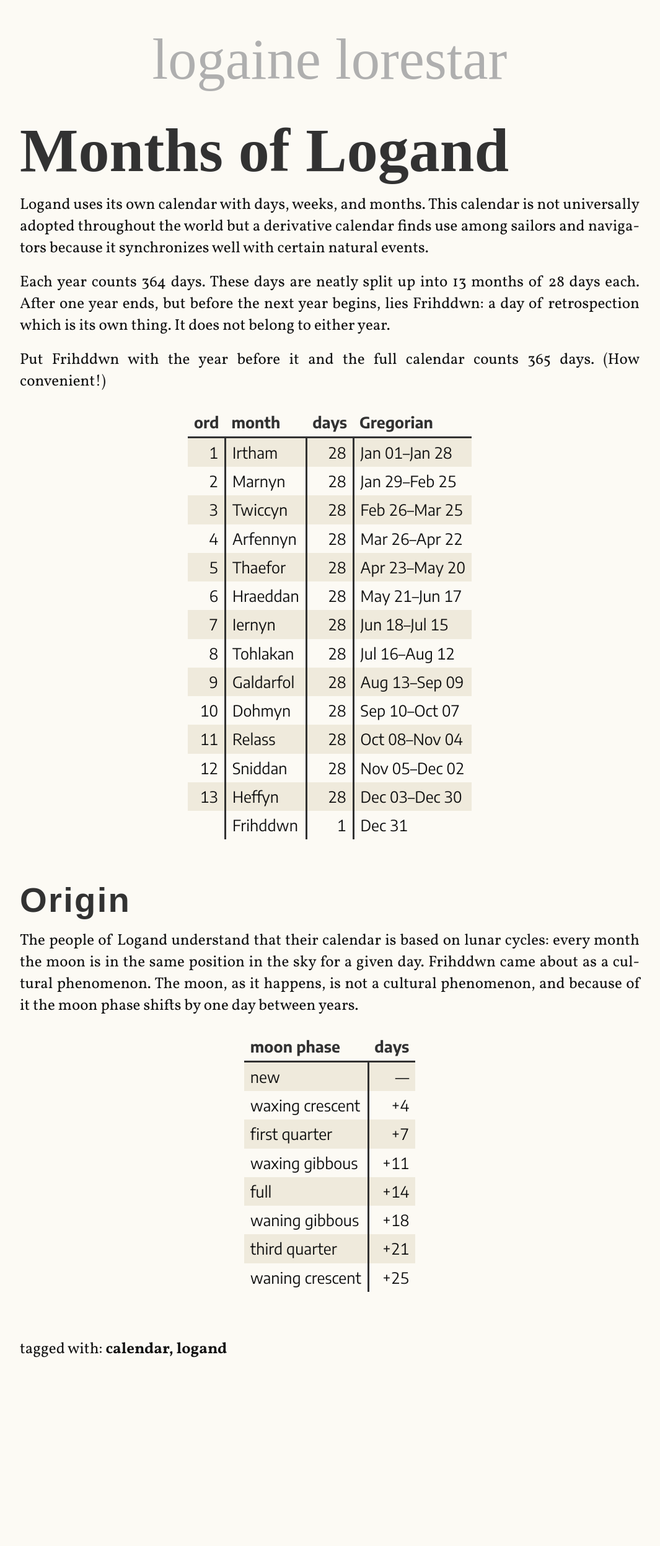
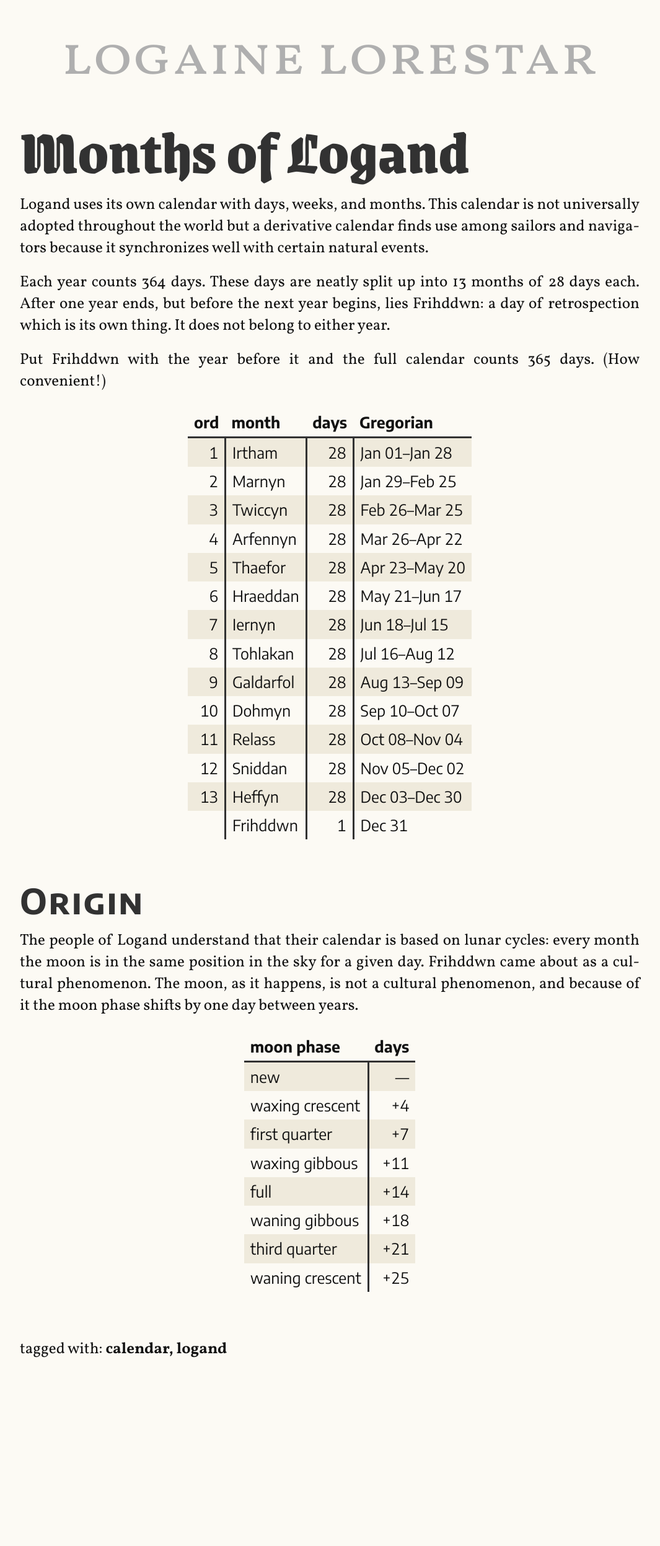
Before and after one commit to bjogart/logaine-lorestar, a Jekyll site: the page built from _posts/2023-10-22-months_of_logand.md, in a window 1280 px wide. Shown: the whole page at 62% size, without its empty margins (26-1091 px from the left). Built offline with Jekyll 4.4.1, drawn with Linux system fonts in a browser that asks for light colours; some web fonts are replaced.

Commit message:
Self-host fonts

```diff
--- a/_layouts/default.html
+++ b/_layouts/default.html
@@ -6,15 +6,15 @@
     <meta name="viewport" content="width=device-width, initial-scale=1.0" />
     <link
       rel="shortcut icon"
-      href="{{ "/res/ico.png" | relative_url }}"
+      href="{{ "/res/img/ico.png" | relative_url }}"
       type="image/png"
     />
-    <link rel="stylesheet" href="{{ "/res/font.css" | relative_url }}" />
-    <link rel="stylesheet" href="{{ "/res/main.css" | relative_url }}" />
+    <link rel="stylesheet" href="{{ "/res/style/font.css" | relative_url }}" />
+    <link rel="stylesheet" href="{{ "/res/style/main.css" | relative_url }}" />
   </head>
   <body>
     <div class="pagenav"><a href="{{ site.baseurl }}">Logaine Lorestar</a></div>
     {{ content }}
-    <script src="{{ "/res/fit-elements.js" | relative_url }}"></script>
+    <script src="{{ "/res/script/fit-elements.js" | relative_url }}"></script>
   </body>
 </html>
--- a/res/font.css
+++ /dev/null
@@ -1 +0,0 @@
-@import url('https://fonts.googleapis.com/css2?family=Encode+Sans+Condensed:wght@100;200;300;400;500;600;700;800;900&family=Encode+Sans+Expanded:wght@100;200;300;400;500;600;700;800;900&family=Encode+Sans+SC:wght@100;200;300;400;500;600;700;800;900&family=Encode+Sans+Semi+Condensed:wght@100;200;300;400;500;600;700;800;900&family=Encode+Sans+Semi+Expanded:wght@100;200;300;400;500;600;700;800;900&family=Encode+Sans:wght@100;200;300;400;500;600;700;800;900&family=Grenze+Gotisch:wght@100;200;300;400;500;600;700;800;900&family=Libre+Baskerville:ital,wght@0,400;0,700;1,400&family=Vollkorn+SC:wght@400;600;700;900&family=Vollkorn:ital,wght@0,400;0,500;0,600;0,700;0,800;0,900;1,400;1,500;1,600;1,700;1,800;1,900&display=swap');
--- /dev/null
+++ b/res/style/font.css
@@ -0,0 +1,75 @@
+@font-face {
+  font-family: "Grenze Gotisch";
+  font-style: normal;
+  font-weight: 900;
+  src: url("../fonts/grenze-gotisch-v18-latin_latin-ext-900.woff2")
+    format("woff2");
+}
+
+@font-face {
+  font-family: "Vollkorn";
+  font-style: normal;
+  font-weight: 400;
+  src: url("../fonts/vollkorn-v23-latin_latin-ext-regular.woff2")
+    format("woff2");
+}
+
+@font-face {
+  font-family: "Vollkorn";
+  font-style: italic;
+  font-weight: 400;
+  src: url("../fonts/vollkorn-v23-latin_latin-ext-italic.woff2") format("woff2");
+}
+
+@font-face {
+  font-family: "Vollkorn";
+  font-style: normal;
+  font-weight: 700;
+  src: url("../fonts/vollkorn-v23-latin_latin-ext-700.woff2") format("woff2");
+}
+
+@font-face {
+  font-family: "Vollkorn SC";
+  font-style: normal;
+  font-weight: 400;
+  src: url("../fonts/vollkorn-sc-v11-latin_latin-ext-regular.woff2")
+    format("woff2");
+}
+
+@font-face {
+  font-family: "Vollkorn SC";
+  font-style: normal;
+  font-weight: 700;
+  src: url("../fonts/vollkorn-sc-v11-latin_latin-ext-700.woff2") format("woff2");
+}
+
+@font-face {
+  font-family: "Encode Sans";
+  font-style: normal;
+  font-weight: 400;
+  src: url("../fonts/encode-sans-v19-latin_latin-ext-regular.woff2")
+    format("woff2");
+}
+
+@font-face {
+  font-family: "Encode Sans";
+  font-style: normal;
+  font-weight: 700;
+  src: url("../fonts/encode-sans-v19-latin_latin-ext-700.woff2") format("woff2");
+}
+
+@font-face {
+  font-family: "Encode Sans SC";
+  font-style: normal;
+  font-weight: 400;
+  src: url("../fonts/encode-sans-sc-v9-latin_latin-ext-regular.woff2")
+    format("woff2");
+}
+
+@font-face {
+  font-family: "Encode Sans SC";
+  font-style: normal;
+  font-weight: 700;
+  src: url("../fonts/encode-sans-sc-v9-latin_latin-ext-700.woff2")
+    format("woff2");
+}
--- a/res/main.css
+++ b/res/style/main.css
@@ -83,6 +83,10 @@ a {
   text-transform: lowercase;
 }
 
+th>a, td>a {
+  font-family: 'Encode Sans SC', sans;
+}
+
 a:hover {
   background-color: #FAEBEC;
   transition-property: background;
@@ -123,8 +127,6 @@ th {
 
   padding: 0.2rem 0.4rem;
 
-  color: #323232;
-
   border-bottom: 3px solid #323232;
 }
 
```
Also changed, not shown: res/charter_bold.woff2 (deleted), res/charter_italic.woff2 (deleted), res/charter_regular.woff2 (deleted), res/fonts/encode-sans-sc-v9-latin_latin-ext-700.woff2 (added), res/fonts/encode-sans-sc-v9-latin_latin-ext-regular.woff2 (added), res/fonts/encode-sans-v19-latin_latin-ext-700.woff2 (added), res/fonts/encode-sans-v19-latin_latin-ext-regular.woff2 (added), res/fonts/grenze-gotisch-v18-latin_latin-ext-900.woff2 (added), res/fonts/vollkorn-sc-v11-latin_latin-ext-700.woff2 (added), res/fonts/vollkorn-sc-v11-latin_latin-ext-regular.woff2 (added), res/fonts/vollkorn-v23-latin_latin-ext-700.woff2 (added), res/fonts/vollkorn-v23-latin_latin-ext-italic.woff2 (added), res/fonts/vollkorn-v23-latin_latin-ext-regular.woff2 (added), res/img/ico.png (renamed from res/ico.png), 1 more files.
